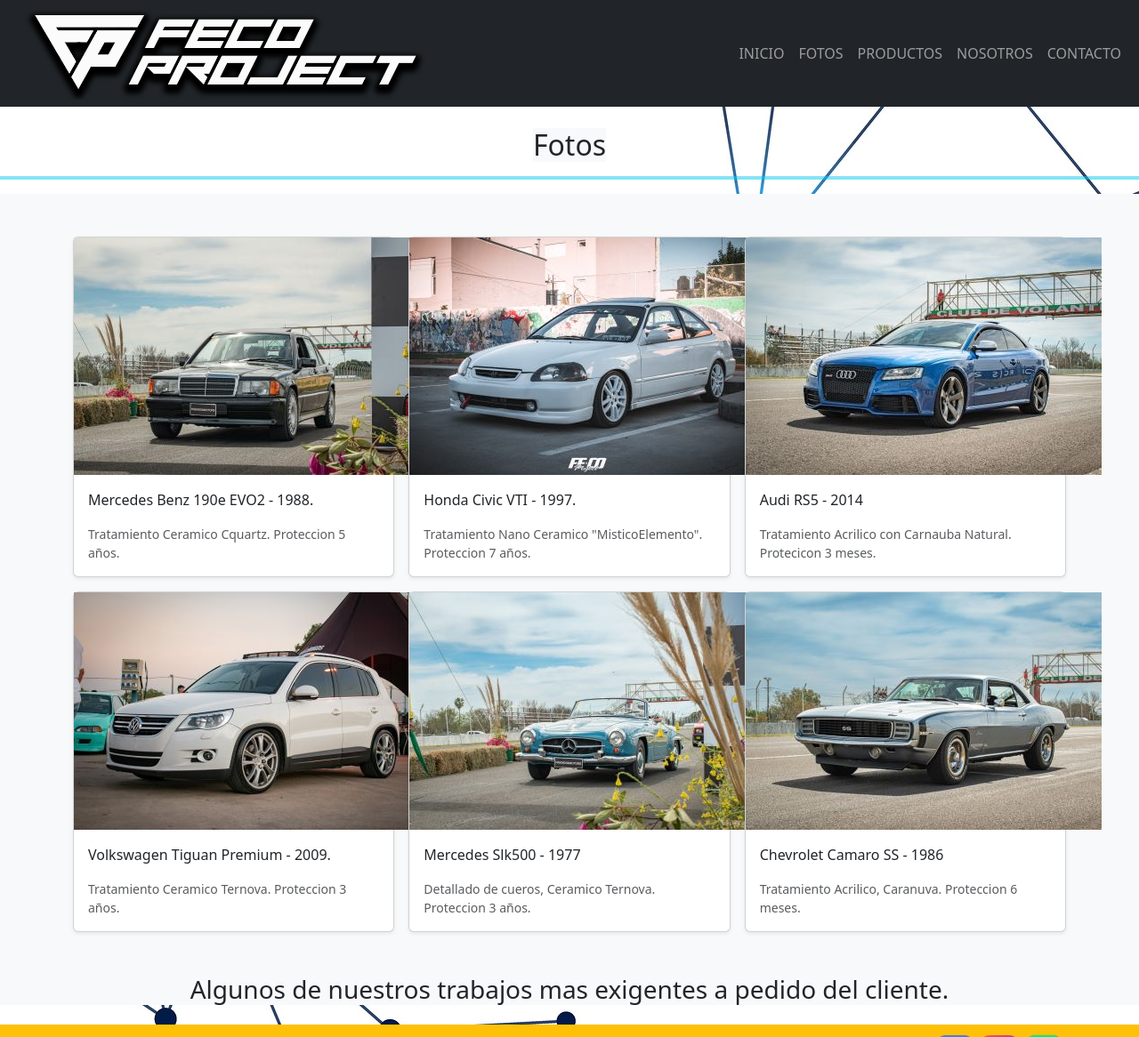
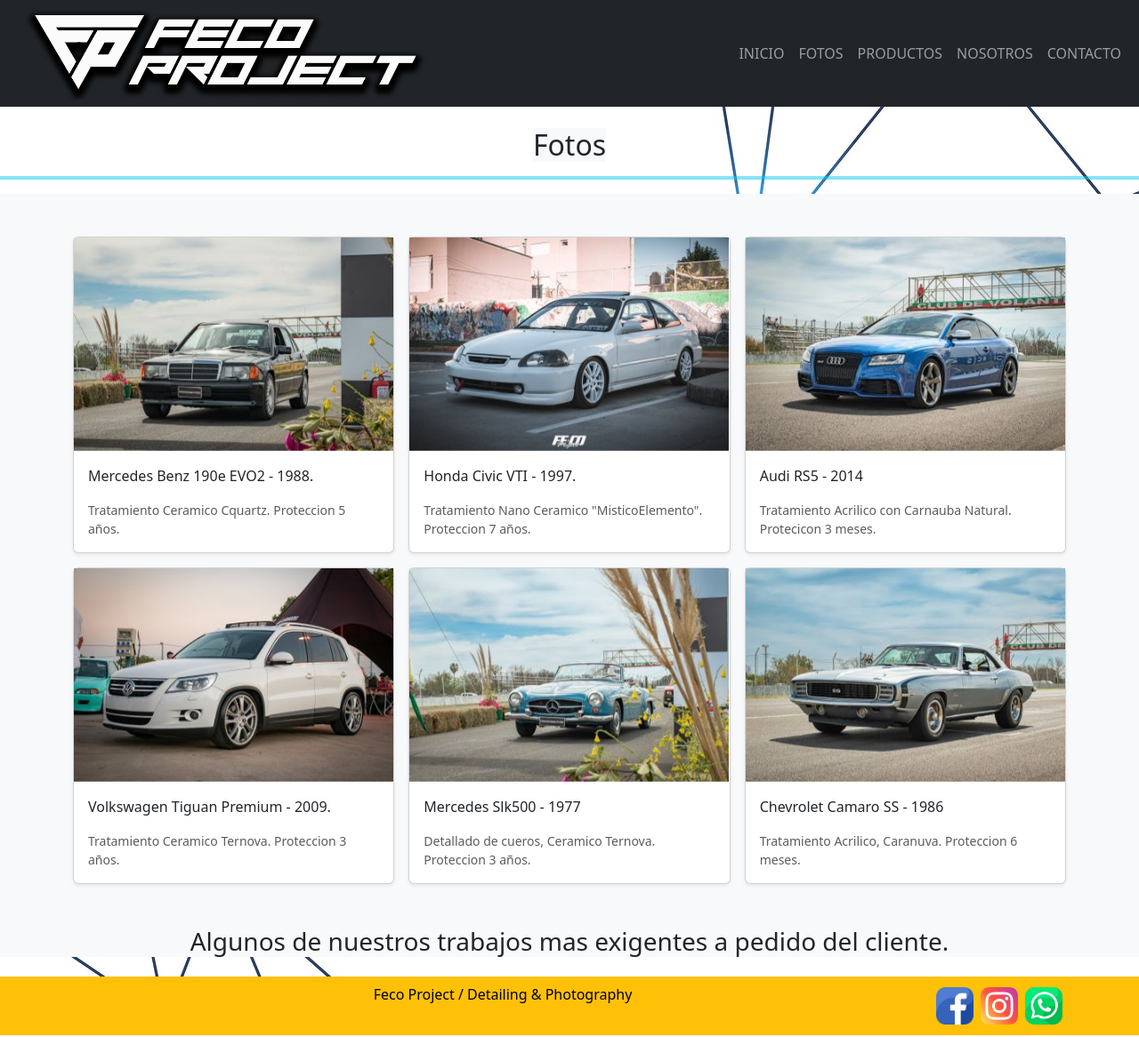
Before and after one commit to Elvasco317/Proyecto-Feco-Web, a website: page pages/fotos.html in a window 1280 px wide. Shown: the top 1166 px of the page at 89% size. Drawn offline with nearby package versions, Linux system fonts and the light colour scheme.

```diff
--- a/pages/fotos.html
+++ b/pages/fotos.html
@@ -64,8 +64,8 @@
                 <div class="col">
                     <div class="card shadow-sm">
                         <a href="https://drive.google.com/file/d/1ayh_PrlgVqDa5hPlBidetA5jNg8cQ9lm/view?usp=drive_link"
-                            target="_blank"><img class="efectofotos puff-in-center" src="../img/fotos/mercedes01.jpg"
-                                alt="Mercedes 190e Evo2"></a>
+                            target="_blank"><img class="efectofotos puff-in-center img-fluid img-responsive"
+                                src="../img/fotos/mercedes01.jpg" alt="Mercedes 190e Evo2"></a>
                         </svg>
                         <div class="card-body">
                             <p class="card-text">Mercedes Benz 190e EVO2 - 1988.</p>
@@ -80,8 +80,8 @@
                 <div class="col">
                     <div class="card shadow-sm">
                         <a href="https://drive.google.com/file/d/1Y8BrEBR8nADDnC3eQ9Vk3ISQMft6gQzs/view?usp=drive_link"
-                            target="_blank"><img class="efectofotos puff-in-center" src="../img/fotos/civic01.jpg"
-                                alt="Honda Civic VTI 97"></a>
+                            target="_blank"><img class="efectofotos puff-in-center img-fluid img-responsive"
+                                src="../img/fotos/civic01.jpg" alt="Honda Civic VTI 97"></a>
                         </svg>
                         <div class="card-body">
                             <p class="card-text">Honda Civic VTI - 1997.</p>
@@ -96,8 +96,8 @@
                 <div class="col">
                     <div class="card shadow-sm">
                         <a href="https://drive.google.com/file/d/1auNUtPWP2FlTsZfUq6aUs93mEoNeKjds/view?usp=drive_link"
-                            target="_blank"><img class="efectofotos puff-in-center" src="../img/fotos/audi01.jpg"
-                                alt="Audi RS5 14"></a>
+                            target="_blank"><img class="efectofotos puff-in-center img-fluid img-responsive"
+                                src="../img/fotos/audi01.jpg" alt="Audi RS5 14"></a>
                         </svg>
                         <div class="card-body">
                             <p class="card-text">Audi RS5 - 2014</p>
@@ -112,8 +112,8 @@
                 <div class="col">
                     <div class="card shadow-sm">
                         <a href="https://drive.google.com/file/d/1XpmRoEAH_5Hv1Hhjl0-xueSUhxtfnui9/view?usp=drive_link"
-                            target="_blank"><img class="efectofotos puff-in-center" src="../img/fotos/tiguan01.jpg"
-                                alt="Tiguan Premium 2009"></a>
+                            target="_blank"><img class="efectofotos puff-in-center img-fluid img-responsive"
+                                src="../img/fotos/tiguan01.jpg" alt="Tiguan Premium 2009"></a>
                         </svg>
                         <div class="card-body">
                             <p class="card-text">Volkswagen Tiguan Premium - 2009.</p>
@@ -128,8 +128,8 @@
                 <div class="col">
                     <div class="card shadow-sm">
                         <a href="https://drive.google.com/file/d/1alqBceifC4DuSwpf5j4t12MC7ITUZcZp/view?usp=drive_link"
-                            target="_blank"><img class="efectofotos puff-in-center" src="../img/fotos/mercedes02.jpg"
-                                alt="Mercedes SLK 500 1977"></a>
+                            target="_blank"><img class="efectofotos puff-in-center img-fluid img-responsive"
+                                src="../img/fotos/mercedes02.jpg" alt="Mercedes SLK 500 1977"></a>
                         </svg>
                         <div class="card-body">
                             <p class="card-text">Mercedes Slk500 - 1977</p>
@@ -144,8 +144,8 @@
                 <div class="col">
                     <div class="card shadow-sm">
                         <a href="https://drive.google.com/file/d/1aqeYfgoNWmM_eScs0coYwql6n1kQiSxD/view?usp=drive_link"
-                            target="_blank"><img class="efectofotos puff-in-center" src="../img/fotos/ss01.jpg"
-                                alt="Chevrolet Camaro SS 1986"></a>
+                            target="_blank"><img class="efectofotos puff-in-center img-fluid img-responsive"
+                                src="../img/fotos/ss01.jpg" alt="Chevrolet Camaro SS 1986"></a>
                         </svg>
                         <div class="card-body">
                             <p class="card-text">Chevrolet Camaro SS - 1986</p>
```
